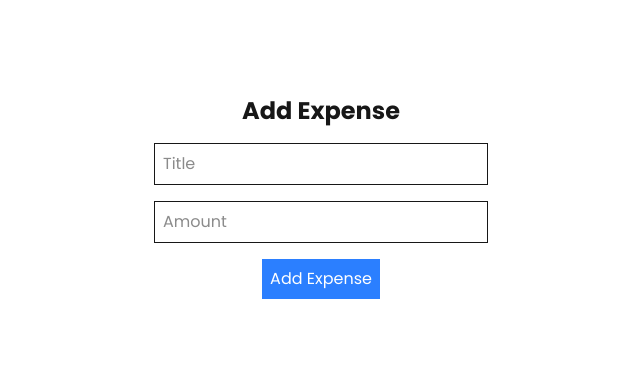
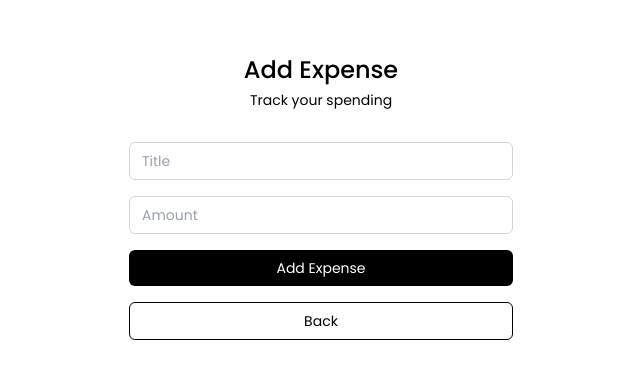
Before and after one commit to Wilian1717/expense-tracker-beta, a Next.js app: page /add-expense in a window 1280 px wide. Shown: the part 203-582 px from the top of the page, without its empty margins (319-959 px from the left). Built offline with nearby package versions, Linux system fonts and the light colour scheme; no server answers.

Commit message:
New UI on add expenses

```diff
--- a/app/add-expense/page.tsx
+++ b/app/add-expense/page.tsx
@@ -2,17 +2,20 @@
 
 import { useState } from 'react'
 import { supabase } from '@/lib/supabaseClient'
+import { useRouter } from 'next/navigation'
 
 export default function AddExpense() {
   const [title, setTitle] = useState('')
   const [amount, setAmount] = useState('')
+  const [message, setMessage] = useState('')
+  const router = useRouter()
 
   const handleAdd = async () => {
     const { data: userData } = await supabase.auth.getUser()
     const user = userData.user
 
     if (!user) {
-      alert('Not logged in')
+      setMessage('You must be logged in')
       return
     }
 
@@ -25,37 +28,74 @@ export default function AddExpense() {
     ])
 
     if (error) {
-      alert(error.message)
+      setMessage(error.message)
     } else {
-      alert('Expense added')
+      setMessage('Expense added successfully')
       setTitle('')
       setAmount('')
     }
   }
 
   return (
-    <div className="flex flex-col items-center justify-center h-screen gap-4">
-      <h1 className="text-2xl font-bold">Add Expense</h1>
+    <div className="min-h-screen bg-white flex items-center justify-center px-6">
+      <div className="w-full max-w-sm">
 
+        {/* Header */}
+        <div className="mb-8 text-center">
+          <h1 className="text-2xl font-medium text-black">
+            Add Expense
+          </h1>
+          <p className="text-sm text-black mt-1">
+            Track your spending
+          </p>
+        </div>
+
+        {/* Form */}
+        <div className="space-y-4">
+
+          {/* Title */}
           <input
             type="text"
             placeholder="Title"
-        className="border p-2"
             value={title}
             onChange={(e) => setTitle(e.target.value)}
+            className="w-full border border-gray-300 rounded-md px-3 py-2 text-sm text-black placeholder-gray-400 focus:outline-none focus:border-black transition"
           />
 
+          {/* Amount */}
           <input
             type="number"
             placeholder="Amount"
-        className="border p-2"
             value={amount}
             onChange={(e) => setAmount(e.target.value)}
+            className="w-full border border-gray-300 rounded-md px-3 py-2 text-sm text-black placeholder-gray-400 focus:outline-none focus:border-black transition"
           />
 
-      <button onClick={handleAdd} className="bg-blue-500 text-white p-2">
+          {/* Button */}
+          <button
+            onClick={handleAdd}
+            className="w-full bg-black hover:bg-gray-800 text-white py-2 rounded-md text-sm transition"
+          >
             Add Expense
           </button>
+
+          {/* Back button */}
+          <button
+            onClick={() => router.push('/dashboard')}
+            className="w-full border border-black text-black hover:bg-black hover:text-white py-2 rounded-md text-sm transition"
+          >
+            Back
+          </button>
+
+          {/* Message */}
+          {message && (
+            <p className="text-sm text-black text-center mt-2">
+              {message}
+            </p>
+          )}
+
+        </div>
+      </div>
     </div>
   )
 }
```
Lines whose indentation alone changed are shown as unchanged.
